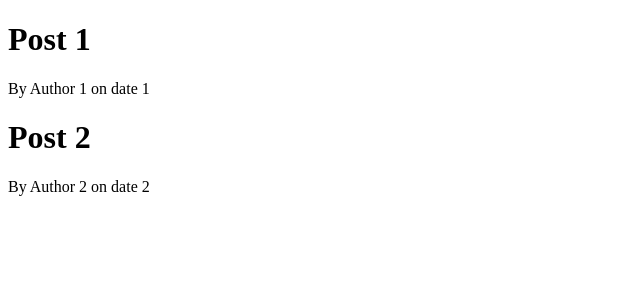
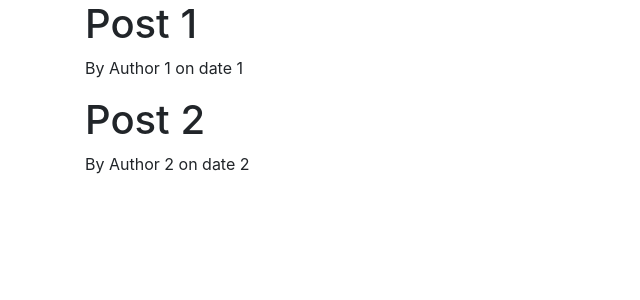
Before and after one commit to elomakina1906/Diploma_fo_deploy, a Django app: page / in a window 1280 px wide. Shown: the top 300 px of the page, without its empty margins (0-640 px from the left). Run offline with Django 3.2, Linux system fonts and the light colour scheme; some libraries are stand-ins or nearby versions.

Commit message:
Bootstrap starter templated was added

```diff
--- a/first/templates/first/base.html
+++ b/first/templates/first/base.html
@@ -2,6 +2,14 @@
 <html lang="en">
 <head>
     <meta charset="UTF-8">
+
+    <!-- Required meta tags -->
+    <meta charset="utf-8">
+    <meta name="viewport" content="width=device-width, initial-scale=1, shrink-to-fit=no">
+
+    <!-- Bootstrap CSS -->
+    <link rel="stylesheet" href="https://maxcdn.bootstrapcdn.com/bootstrap/4.0.0/css/bootstrap.min.css" integrity="sha384-Gn5384xqQ1aoWXA+058RXPxPg6fy4IWvTNh0E263XmFcJlSAwiGgFAW/dAiS6JXm" crossorigin="anonymous">
+
     {% if title %}
         <title>Django - {{ title }}</title>
     {% else %}
@@ -9,6 +17,15 @@
     {% endif %}
 </head>
 <body>
-    {% block content %} {% endblock %}
+    <div class="container">
+        {% block content %} {% endblock %}
+    </div>
+
+    <!-- Optional JavaScript -->
+    <!-- jQuery first, then Popper.js, then Bootstrap JS -->
+    <script src="https://code.jquery.com/jquery-3.2.1.slim.min.js" integrity="sha384-KJ3o2DKtIkvYIK3UENzmM7KCkRr/rE9/Qpg6aAZGJwFDMVNA/GpGFF93hXpG5KkN" crossorigin="anonymous"></script>
+    <script src="https://cdnjs.cloudflare.com/ajax/libs/popper.js/1.12.9/umd/popper.min.js" integrity="sha384-ApNbgh9B+Y1QKtv3Rn7W3mgPxhU9K/ScQsAP7hUibX39j7fakFPskvXusvfa0b4Q" crossorigin="anonymous"></script>
+    <script src="https://maxcdn.bootstrapcdn.com/bootstrap/4.0.0/js/bootstrap.min.js" integrity="sha384-JZR6Spejh4U02d8jOt6vLEHfe/JQGiRRSQQxSfFWpi1MquVdAyjUar5+76PVCmYl" crossorigin="anonymous"></script>
+
 </body>
 </html>
```
